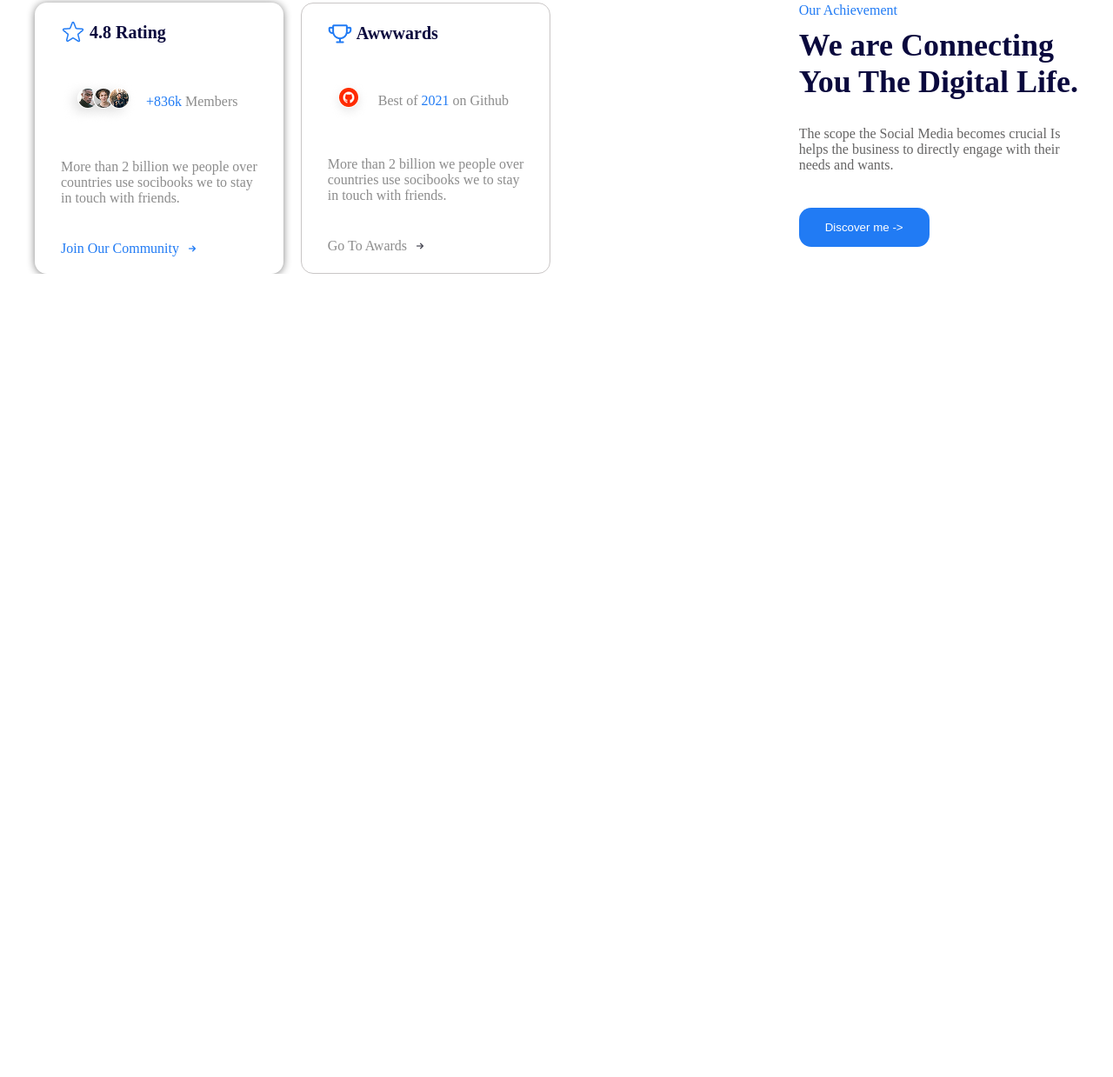
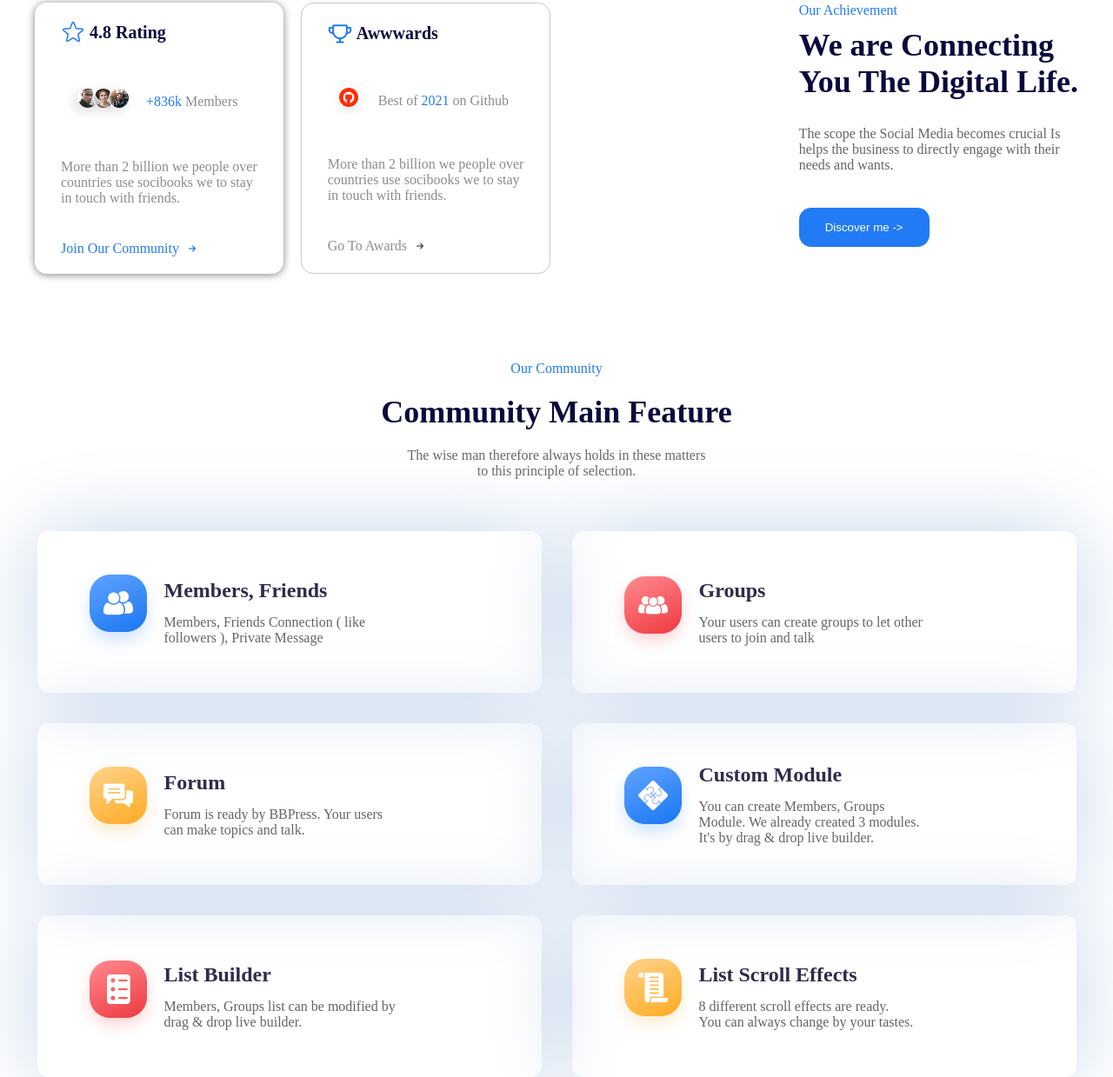
Before and after one commit to mirjonovogomuhammad06-gif/home-work-5, a plain HTML site: page index.html in a window 1280 px wide. Shown: the part 1330-2569 px from the top of the page at 87% size. Before the commit the page ends 1645 px from the top, so only its background shows below. Drawn offline with Linux system fonts and the light colour scheme.

Commit message:
section4

```diff
--- a/index.html
+++ b/index.html
@@ -111,6 +111,60 @@
             <p>The scope the Social Media becomes crucial Is <br>helps the business to directly engage with their <br>needs and wants.</p>
             <button class="bt4">Discover me -></button>
         </div>
+    </div>
+  <div class="section4">
+    <div class="top">
+     <span>Our Community</span>
+    <h2>Community Main Feature</h2>
+    <p>The wise man therefore always holds in these matters <br>to this principle of selection.</p>
+
+    </div>
+    <div class="bottom">
+        <div class="box_in_bottom">
+            <img src="images/Icon.png" alt="">
+            <div>
+                <h3>Members, Friends</h3>
+                <p>Members, Friends Connection ( like <br>followers ), Private Message</p>
+            </div>
+        </div>
+         <div class="box_in_bottom">
+            <img src="images/Icon (1).png" alt="">
+            <div>
+                <h3>Groups</h3>
+                <p>Your users can create groups to let other <br>users to join and talk</p>
+            </div>
+        </div>
+         <div class="box_in_bottom">
+            <img src="images/Icon (2).png" alt="">
+            <div>
+                <h3>Forum</h3>
+                <p>Forum is ready by BBPress. Your users <br>can make topics and talk.</p>
+            </div>
+        </div>
+         <div class="box_in_bottom">
+            <img src="images/Icon (3).png" alt="">
+            <div>
+                <h3>Custom Module</h3>
+                <p>You can create Members, Groups <br>Module. We already created 3 modules. <br>It's by drag & drop live builder.</p>
+            </div>
+        </div>
+         <div class="box_in_bottom">
+            <img src="images/Icon (4).png" alt="">
+            <div>
+                <h3>List Builder</h3>
+                <p>Members, Groups list can be modified by <br>drag & drop live builder.</p>
+            </div>
+        </div>
+         <div class="box_in_bottom">
+            <img src="images/Icon (5).png" alt="">
+            <div>
+                <h3>List Scroll Effects</h3>
+                <p>8 different scroll effects are ready. <br>You can always change by your tastes.</p>
+            </div>
+        </div>
+    </div>
+
+  </div>
 </body>
 
 </html>
--- a/style.css
+++ b/style.css
@@ -217,3 +217,48 @@ margin-bottom: 20px;
 color: rgba(101, 100, 100, 1);
 margin-top: 30px;
 }
+.top{
+    display: flex;
+    flex-direction: column;
+    align-items: center;
+    justify-content: center;
+    gap: 20px;
+    text-align: center;
+}
+.top h2{
+    color: rgba(10, 9, 61, 1);
+    font-size: 36px;
+
+}
+.top p,.box_in_bottom p{
+    color: rgba(101, 100, 100, 1);
+}
+.box_in_bottom{
+    display: flex;
+    border-radius: 14px;
+    align-items: center;
+    box-shadow: 0px 0px 100px rgb(198, 214, 235);
+    width: 500px;
+    padding: 40px;
+
+
+}
+.box_in_bottom h3{
+    font-size: 24px;
+    color: rgba(47, 44, 74, 1);
+}
+.box_in_bottom p{
+    margin-top: 14px;
+}
+.bottom{
+    display: flex;
+    flex-wrap: wrap;
+    justify-content: center;
+    gap: 35px;
+    margin-top: 60px;
+}
+.section4{
+    width: 1200px;
+    margin: auto;
+    margin-top:100px ;
+}
```
Also changed, not shown: images/Icon (1).png (added), images/Icon (2).png (added), images/Icon (3).png (added), images/Icon (4).png (added), images/Icon (5).png (added), images/Icon.png (added).
